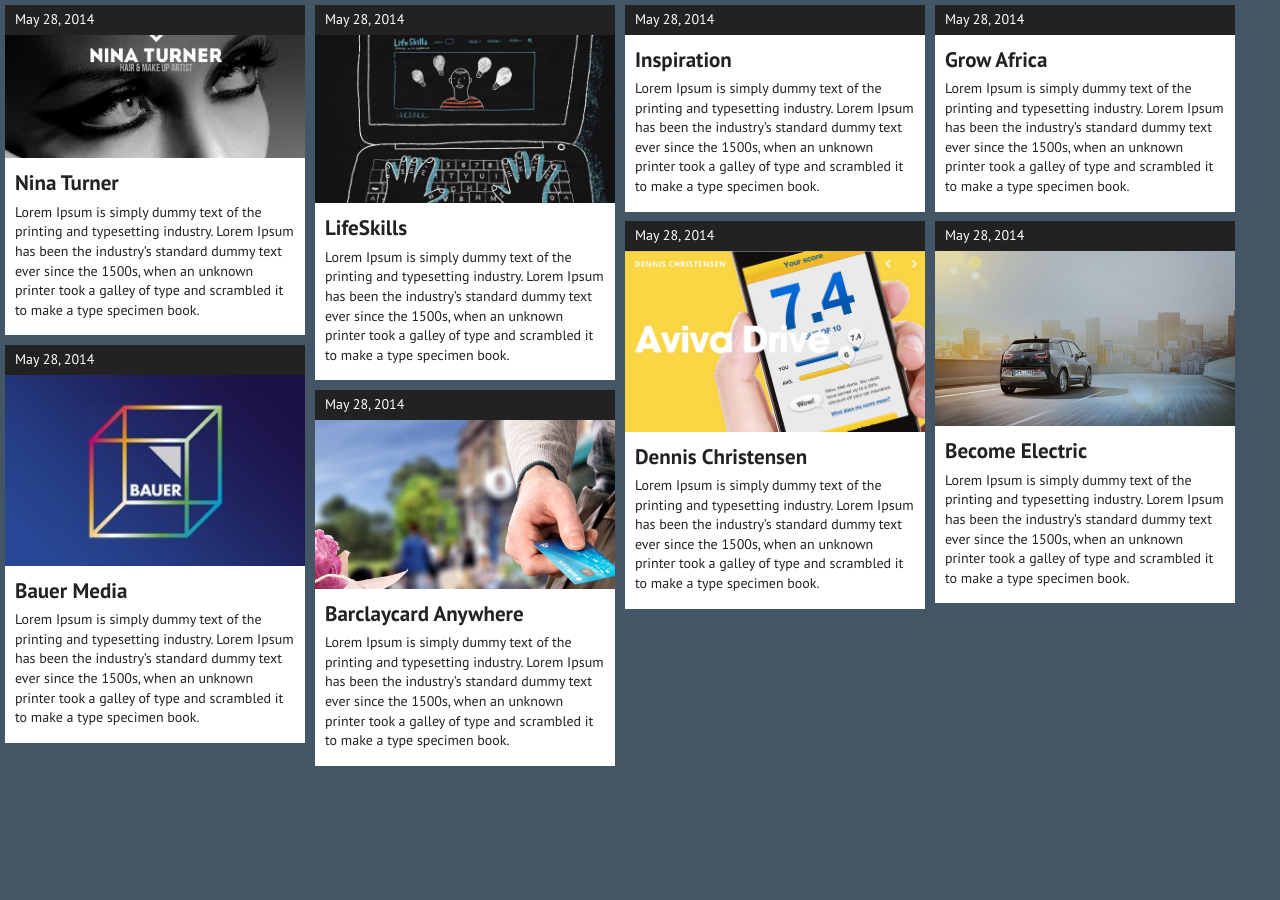
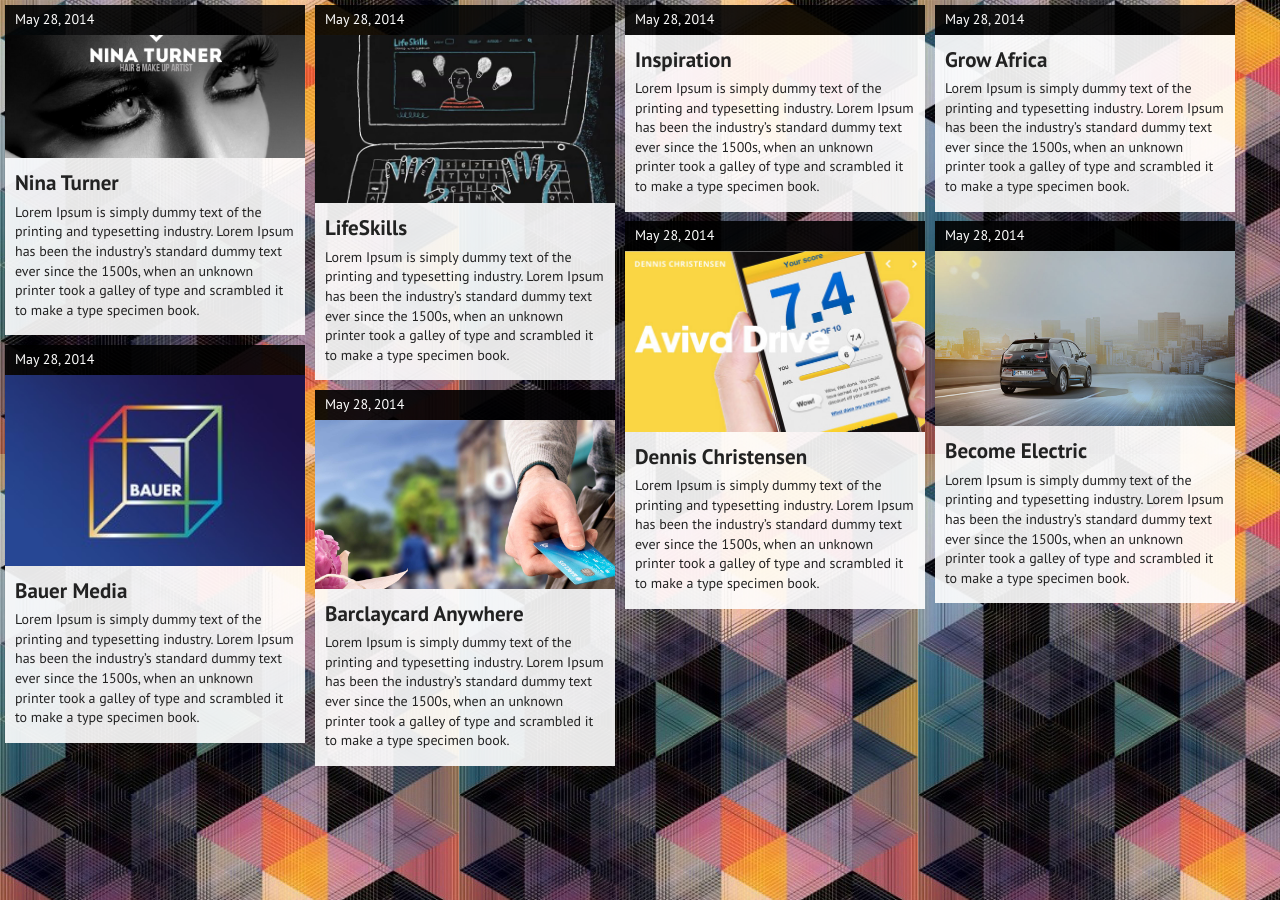
Before and after one commit to steve-king/steve-king.github.io, a Jekyll site: the page built from index.html, in a window 1280 px wide. Built offline with Jekyll 4.4.1, drawn with Linux system fonts in a browser that asks for light colours; nearby versions of some CDN libraries; some web fonts are replaced.

Commit message:
Added some background images

```diff
--- a/assets/scss/_main.scss
+++ b/assets/scss/_main.scss
@@ -9,7 +9,7 @@
 
 body {
 	background:#456;
-
+	background:url(../images/backgrounds/geometry1-tiled.jpg);
 	@include font-size(14);
 	line-height:1.4;
 }
@@ -35,12 +35,12 @@
 
 	.post-content {
 		padding:10px 10px 1px;
-		background:#fff;
+		background:rgba(255,255,255,0.9);
 
 	}
 
 	.post-meta {
-		background:#222;
+		background:rgba(0,0,0,0.9);
 		@include border-radius(0 0 $borderRadius $borderRadius);
 		color:#fff;
 		padding:5px 10px;
```
Also changed, not shown: assets/css/style.css, assets/images/backgrounds/geometry1-small.jpg (added), assets/images/backgrounds/geometry1-tiled.jpg (added), assets/images/backgrounds/geometry1.jpg (added), assets/images/backgrounds/geometry2.jpg (added), assets/images/backgrounds/geometry3.jpg (added), assets/images/backgrounds/noir.jpg (added), assets/images/test.png, 1 other file.
